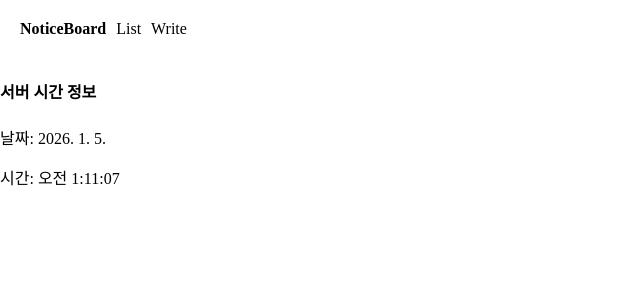
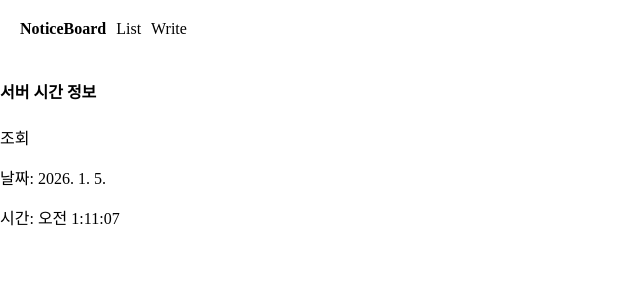
Before and after one commit to kkkkrk/nextjs-notice-board, a Next.js app: page /date in a window 1280 px wide. Shown: the top 300 px of the page, without its empty margins (0-640 px from the left). Built offline with nearby package versions, Linux system fonts and the light colour scheme.

Commit message:
Add '조회' text to server time information

```diff
--- a/app/date/page.js
+++ b/app/date/page.js
@@ -5,6 +5,7 @@ export default async function handler(요청, 응답) {
     return (
         <div>
             <h4>서버 시간 정보</h4>
+            <p>조회</p>
             <p>날짜: {dateString}</p>
             <p>시간: {timeString}</p>
         </div>
```
